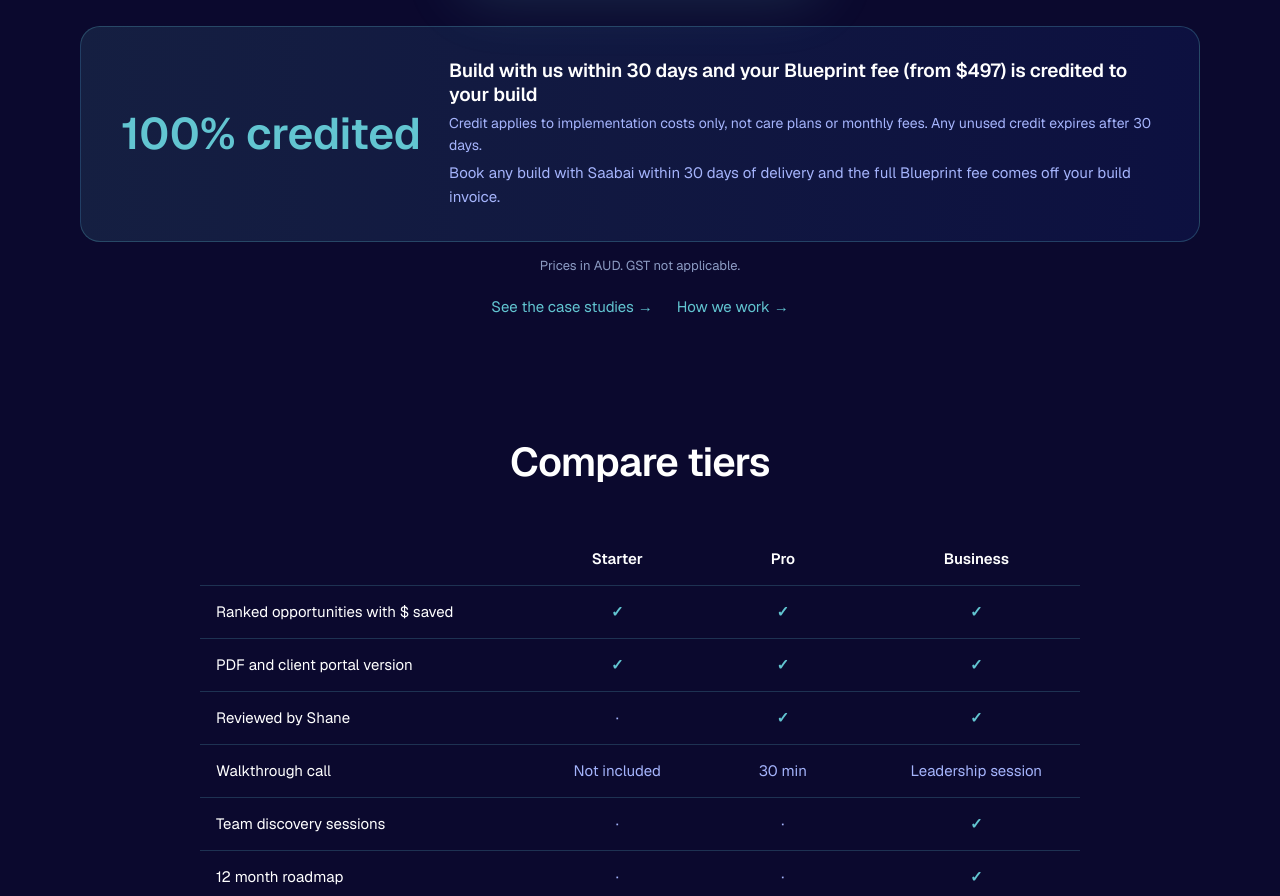
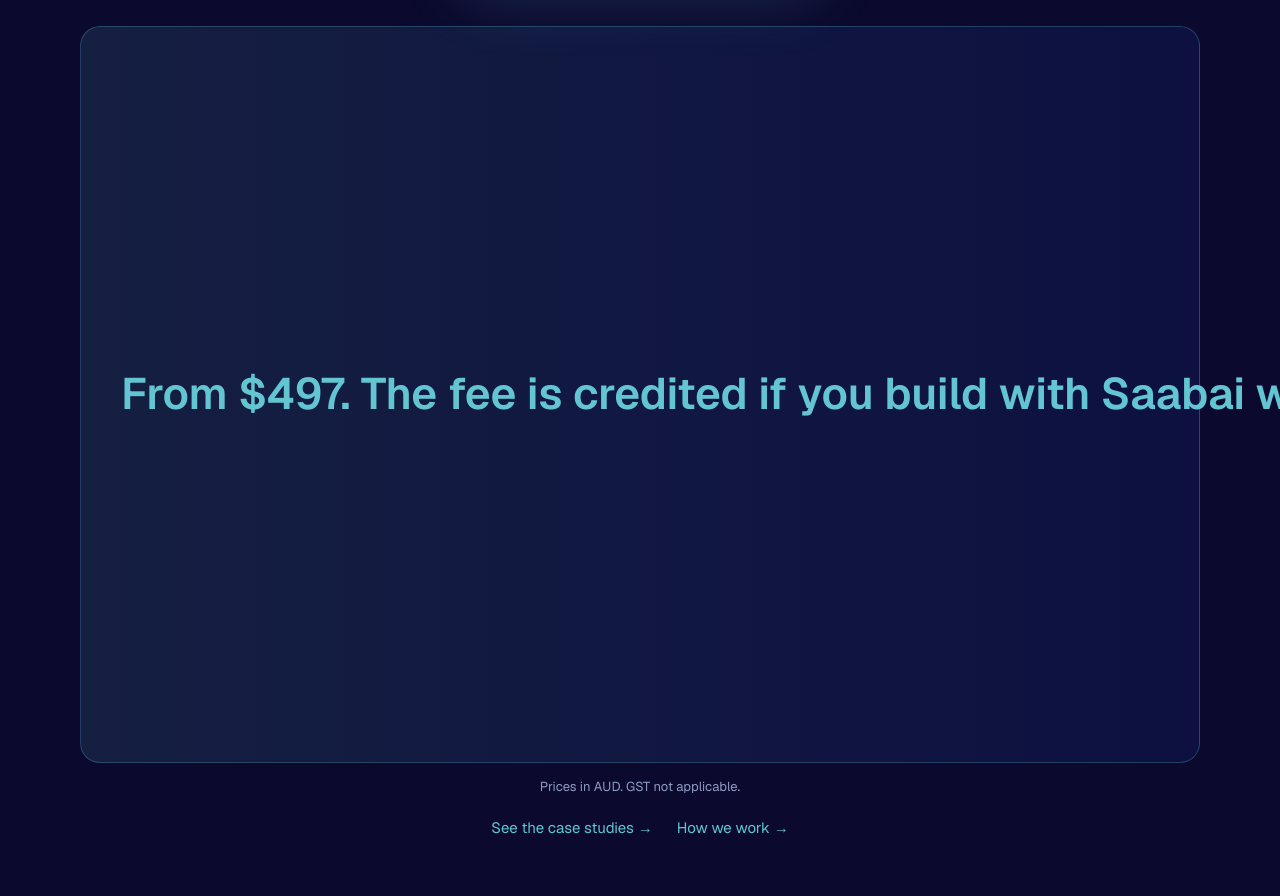
Before and after one commit to sg-satoshi/saabai-site, a Next.js app: page /blueprint in a window 1280 px wide. Shown: the part 1240-2136 px from the top of the page. Built offline with nearby package versions, Linux system fonts and the light colour scheme; no server answers.

Commit message:
Blueprint credit block: approved 'From $497...' line replaces '100% credited' (#406)

```diff
--- a/app/blueprint/page.tsx
+++ b/app/blueprint/page.tsx
@@ -90,7 +90,7 @@ export default function BlueprintPage() {
         </div>
         <div className="wrap" style={{ marginTop: 28 }}>
           <div className="credit">
-            <div className="big">100% credited</div>
+            <div className="big">From {TIERS.starter.priceLabel}. The fee is credited if you build with Saabai within 30 days.</div>
             <div>
               <h3>Build with us within 30 days and your Blueprint fee (from {TIERS.starter.priceLabel}) is credited to your build</h3>
               <p style={{ fontSize: 14, marginTop: 4 }}>Credit applies to implementation costs only, not care plans or monthly fees. Any unused credit expires after 30 days.</p>
```
Also changed, not shown: 1 other file (tests, documents, lock files or other folders).
